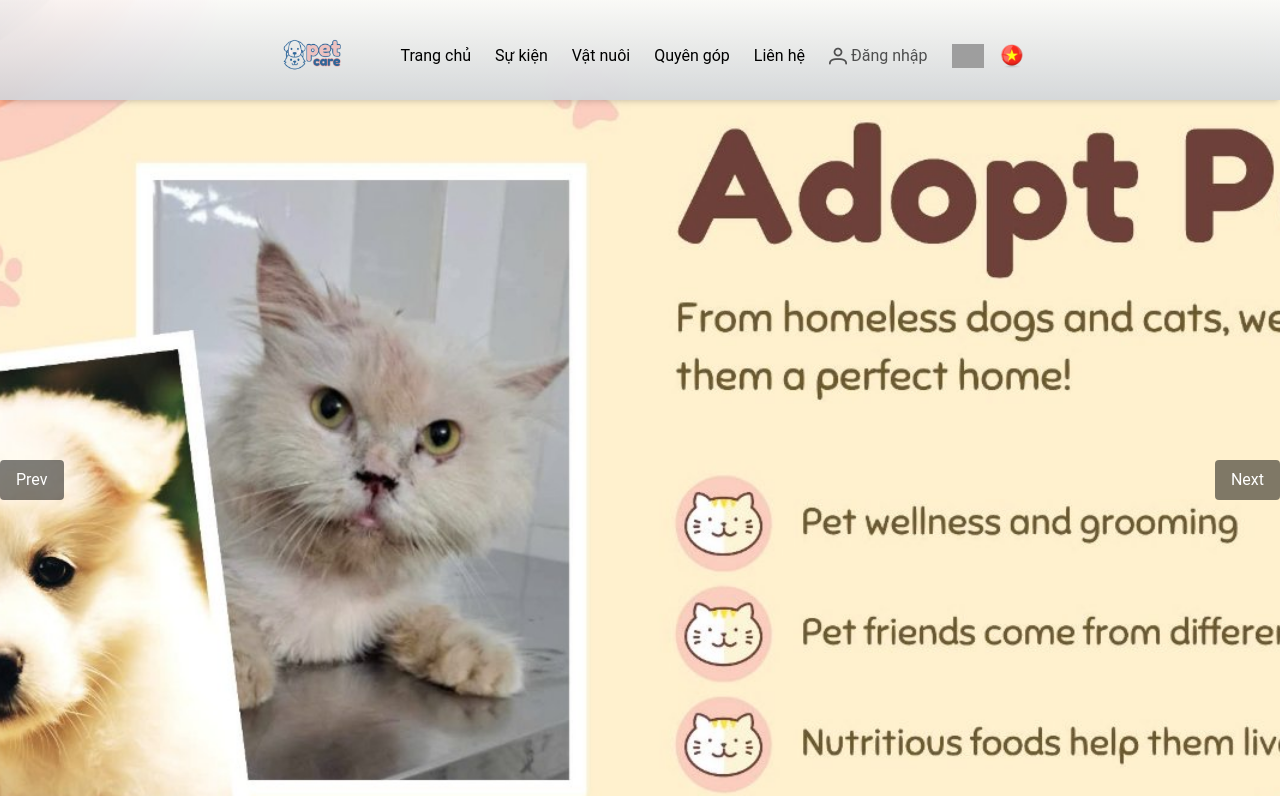
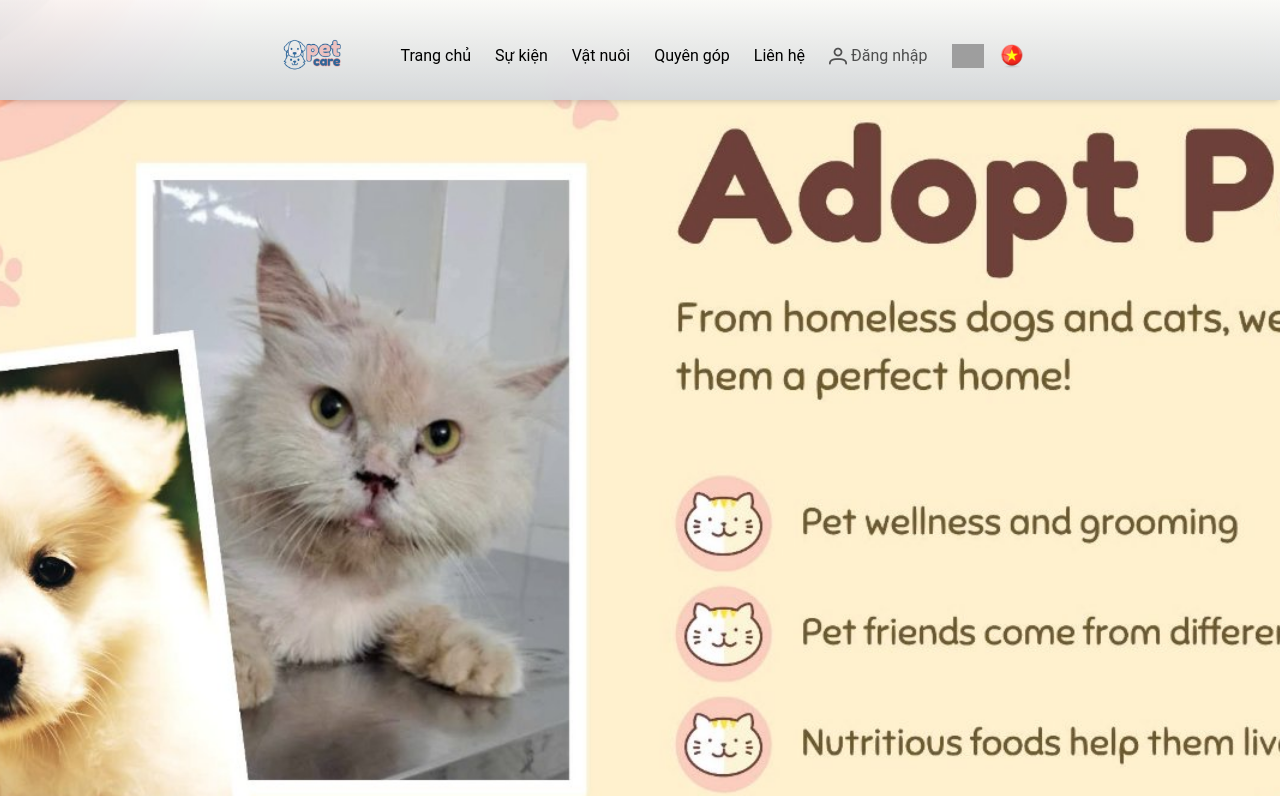
Before and after one commit to changtrailanhlung/SWP391-fe, a React (Create React App) app: page / in a window 1280 px wide. Shown: the top 796 px of the page. Built offline with nearby package versions, Linux system fonts and the light colour scheme; grey boxes are pictures that could not be loaded.

Commit message:
Update Banner.jsx

```diff
--- a/src/components/Banner.jsx
+++ b/src/components/Banner.jsx
@@ -52,7 +52,7 @@ const Banner = () => {
         <p>No images found</p> // Message if no images are loaded
       )}
       {/* Navigation buttons */}
-      <div className="absolute inset-0 flex justify-between items-center">
+      {/* <div className="absolute inset-0 flex justify-between items-center">
         <button
           onClick={() =>
             setCurrentImageIndex(
@@ -77,7 +77,7 @@ const Banner = () => {
         >
           Next
         </button>
-      </div>
+      </div> */}
     </div>
   );
 };
```
